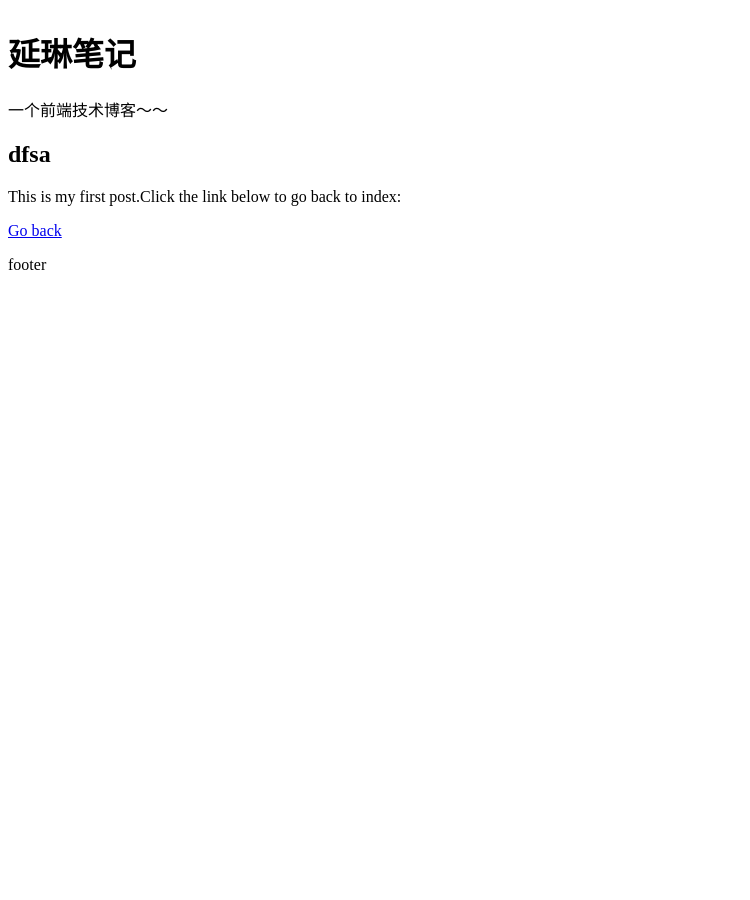
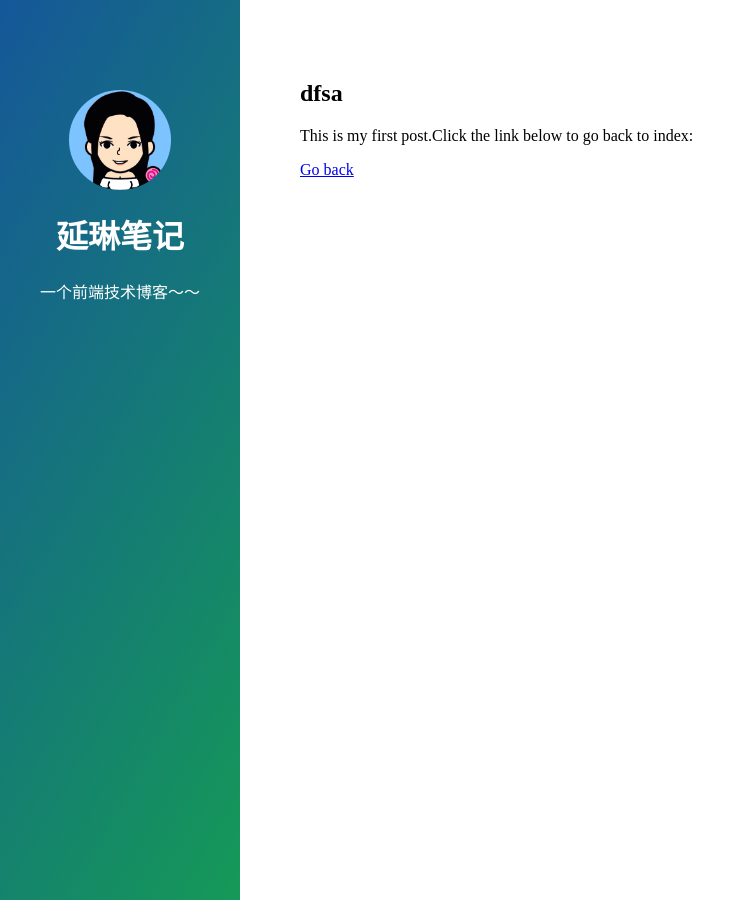
Before and after one commit to dalinlincoding/blog, a Jekyll site: the page built from _posts/2017-04-26-post-1.html, in a window 1280 px wide. Shown: the whole page, without its empty margins (0-750 px from the left). Built offline with Jekyll 4.4.1, drawn with Linux system fonts in a browser that asks for light colours; Markdown is read by kramdown in place of the engine named in the settings.

Commit message:
Update post.html

```diff
--- a/_layouts/post.html
+++ b/_layouts/post.html
@@ -2,11 +2,11 @@
    <head>
        <meta http-equiv="Content-Type" content="text/html; charset=UTF-8" />
        <title>{{page.title}}</title>
-       <link rel="stylesheet" type="text/css" href="./file/style.css">
+       <link rel="stylesheet" type="text/css" href="/file/style.css">
    </head>
    <body>
     <div class="header" >
-      <img src="./file/header.jpeg" alt="">
+      <img src="/file/header.jpeg" alt="">
       <h1>延琳笔记</h1>
       <p>一个前端技术博客～～</p>
     </div>
```
